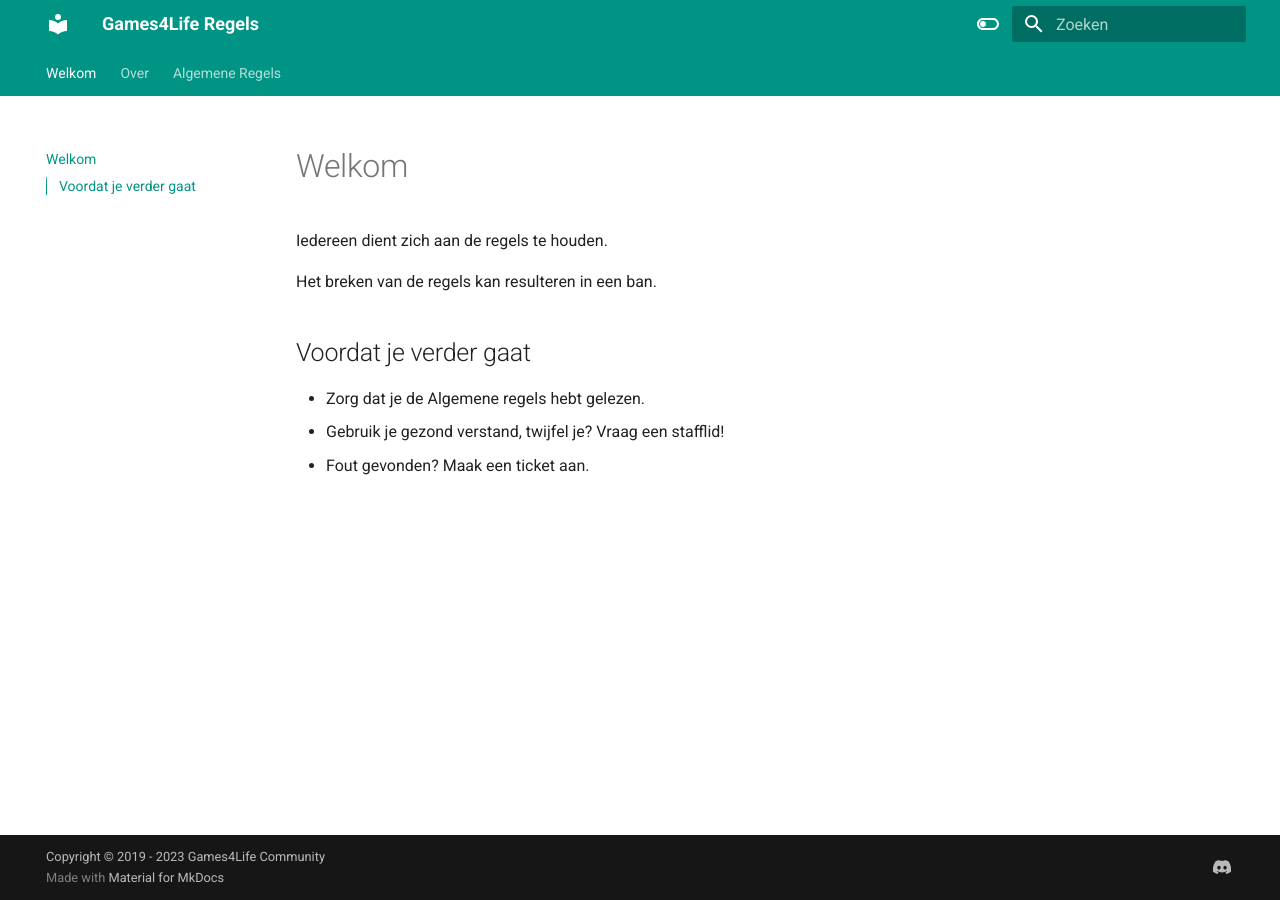
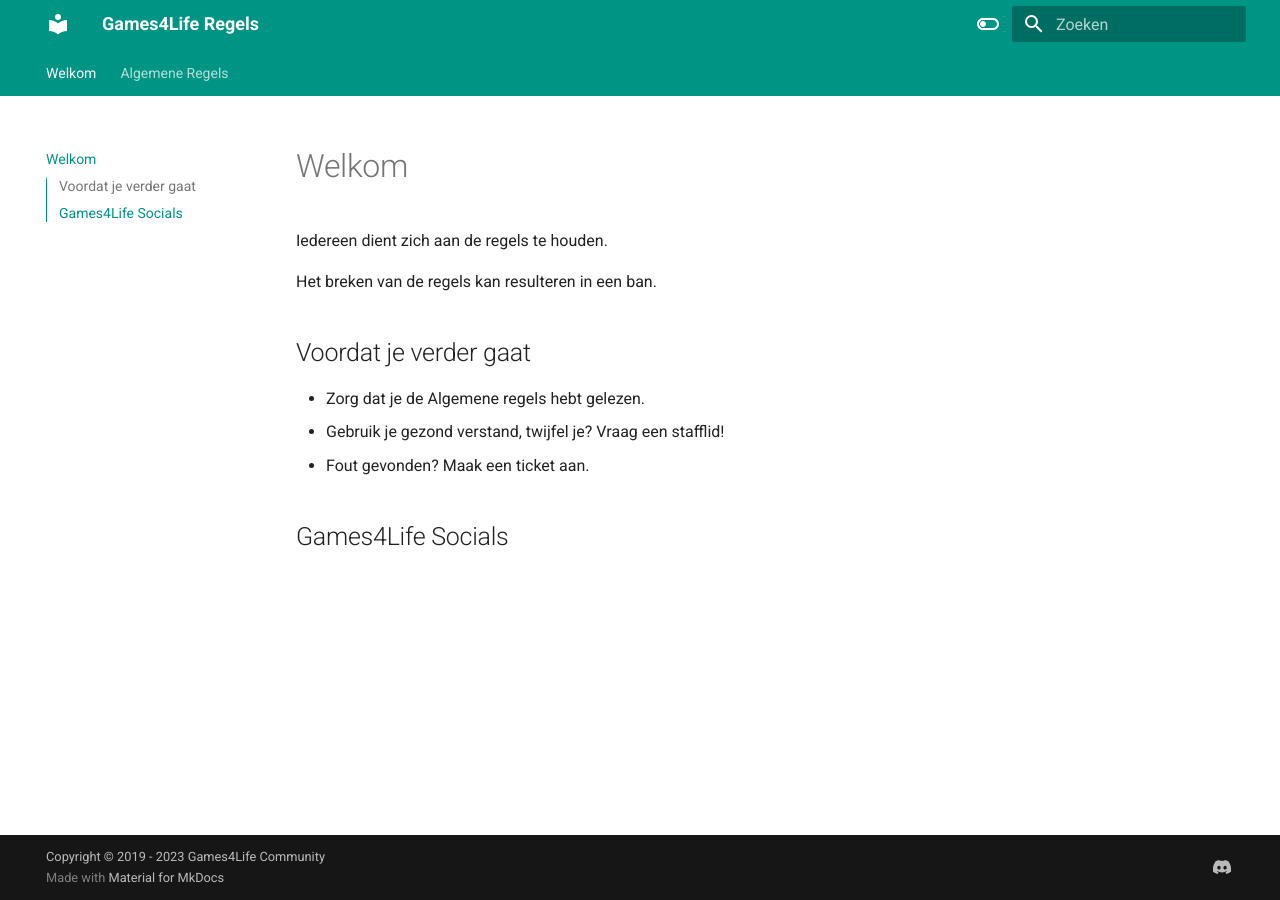
Before and after one commit to quintyboygames/games4life.github.io, an MkDocs documentation site: the page built from docs/index.md, in a window 1280 px wide. Built offline with MkDocs 1.6.1 and Material for MkDocs 9.7.7, drawn with Linux system fonts in a browser that asks for light colours.

Commit message:
Update files

```diff
--- a/docs/about.md
+++ /dev/null
@@ -1,3 +0,0 @@
-# Over
-
-## Wie zijn wij?
--- a/docs/index.md
+++ b/docs/index.md
@@ -9,3 +9,5 @@
 * Zorg dat je de Algemene regels hebt gelezen.
 * Gebruik je gezond verstand, twijfel je? Vraag een stafflid!
 * Fout gevonden? Maak een ticket aan.
+
+## Games4Life Socials
```
